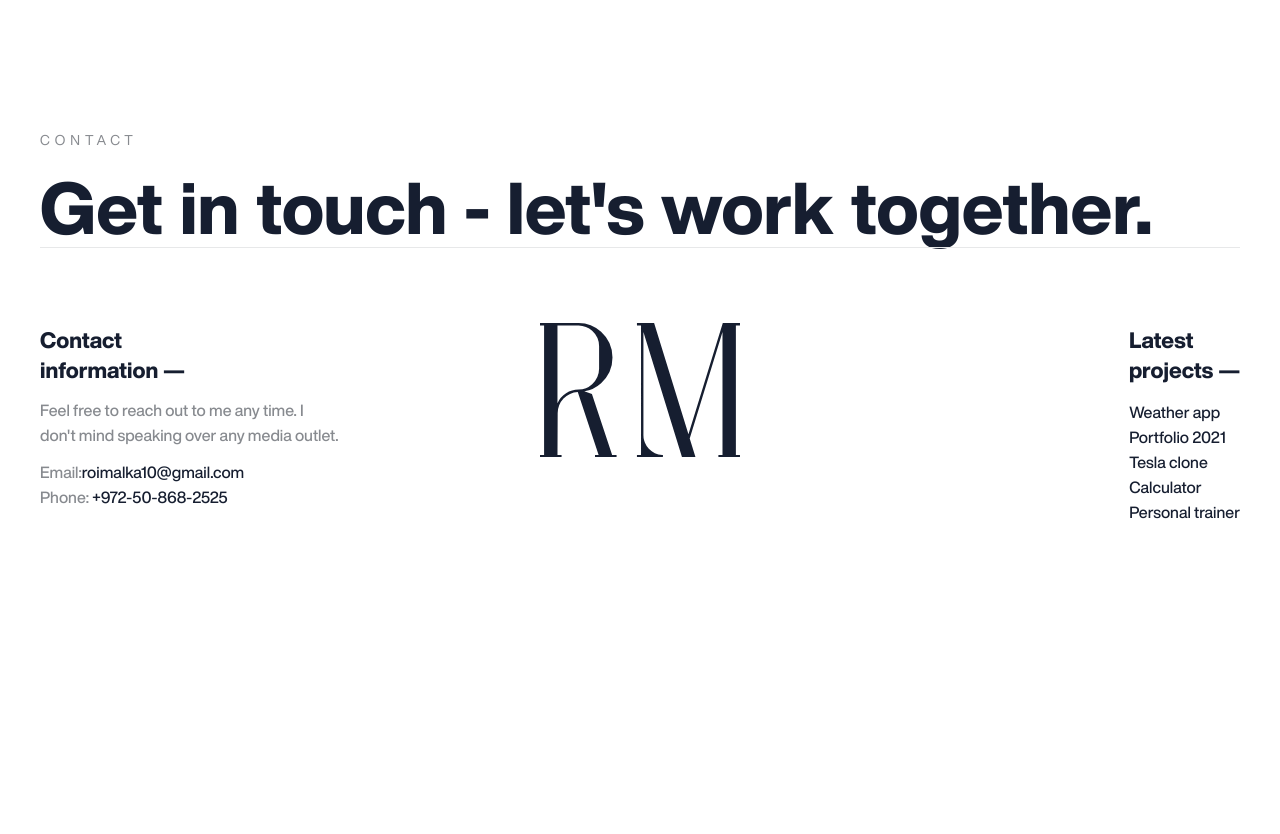
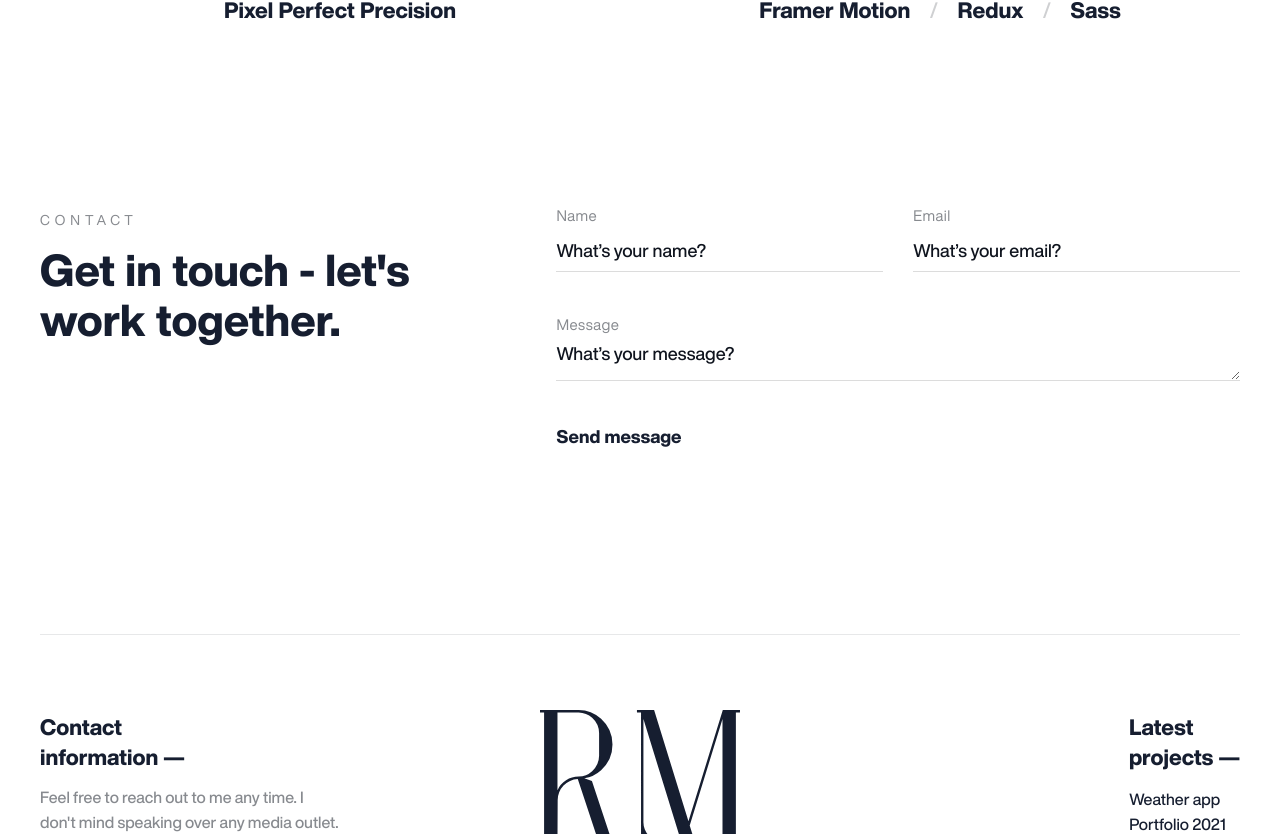
Before and after one commit to roimalka10/portfolio-2022, a React (Create React App) app: page /about in a window 1280 px wide. Shown: the part 832-1666 px from the top of the page. Before the commit the page ends 1435 px from the top, so only its background shows below. Built offline with nearby package versions, Linux system fonts and the light colour scheme.

Commit message:
added a functioning form for about page

```diff
--- a/src/containers/About.js
+++ b/src/containers/About.js
@@ -1,13 +1,43 @@
-import React from "react";
+import React, { useState, useRef } from "react";
 import { motion } from "framer-motion";
 import { BounceLoader } from "react-spinners";
 import AnimateLeft from "../components/Animate/AnimateLeft";
 import "../css/About.css";
 import UseLoading from "../Reusables/UseLoading";
+import emailjs from "@emailjs/browser";
 import Footer from "../components/Footer";
 
 const About = () => {
+  const form = useRef();
   const [loading] = UseLoading();
+  const [Name, setName] = useState("");
+  const [Email, setEmail] = useState("");
+  const [Massage, setMassage] = useState("");
+
+  const sendEmail = (e) => {
+    e.preventDefault();
+
+    setName("");
+    setEmail("");
+    setMassage("");
+
+    emailjs
+      .sendForm(
+        "service_cz0funu",
+        "template_ohceoko",
+        form.current,
+        "c-25Ng17awyf5yYj1"
+      )
+      .then(
+        (result) => {
+          console.log(result.text);
+          alert("Your email has been sent.");
+        },
+        (error) => {
+          console.log(error.text);
+        }
+      );
+  };
 
   return (
     <>
@@ -125,17 +155,72 @@ const About = () => {
                 </div>
               </div>
             </motion.section>
-            <section className="contact">
+            <motion.section
+              className="contact"
+              initial="hidden"
+              whileInView="visible"
+              viewport={{ once: true, amount: 0.35 }}
+              transition={{ duration: 0.6 }}
+              variants={{
+                visible: { opacity: 1, y: 0 },
+                hidden: { opacity: 0, y: 50 },
+              }}
+            >
               <div className="wrapper">
                 <div className="contact-headline">
                   <div>
                     <h5>Contact</h5>
-                    <h1>Get in touch - let's work together.</h1>
+                    <h2>Get in touch - let's work together.</h2>
                   </div>
                 </div>
-                <div className="contact-form"></div>
+                <div className="contact-form">
+                  <form ref={form} onSubmit={sendEmail}>
+                    <div className="row">
+                      <div className="input-wrapper">
+                        <label>Name</label>
+                        <input
+                          placeholder="What’s your name?"
+                          type="text"
+                          name="name"
+                          required
+                          onChange={(event) => setName(event.target.value)}
+                          value={Name}
+                        />
+                        <span class="input-bottom-line"></span>
+                      </div>
+                      <div className="input-wrapper">
+                        <label>Email</label>
+                        <input
+                          placeholder="What’s your email?"
+                          type="email"
+                          name="user_email"
+                          required
+                          onChange={(event) => setEmail(event.target.value)}
+                          value={Email}
+                        />
+                        <span class="input-bottom-line"></span>
+                      </div>
+                    </div>
+                    <div className="row textarea-row">
+                      <div className="input-wrapper">
+                        <label>Message</label>
+                        <textarea
+                          placeholder="What’s your message?"
+                          name="message"
+                          required
+                          onChange={(event) => setMassage(event.target.value)}
+                          value={Massage}
+                        />
+                        <span class="input-bottom-line"></span>
+                      </div>
+                    </div>
+                    <div className="submit-button">
+                      <input type="submit" value="Send message" />
+                    </div>
+                  </form>
+                </div>
               </div>
-            </section>
+            </motion.section>
           </>
           <Footer />
         </AnimateLeft>
--- a/src/css/About.css
+++ b/src/css/About.css
@@ -19,7 +19,7 @@
 }
 
 .about-skills {
-  padding: 140px 0;
+  padding: 180px 0;
 }
 
 .about-skills .wrapper {
@@ -44,6 +44,128 @@
 
 .about-skills .wrapper > div h3 {
   margin-top: 5px;
+}
+
+.contact {
+  padding-bottom: 140px;
+}
+
+.contact .wrapper {
+  display: flex;
+  justify-content: space-between;
+}
+
+.contact .contact-headline {
+  width: 37%;
+}
+
+.contact .contact-form {
+  width: 63%;
+  margin-left: 115px;
+}
+
+.contact .contact-form .row {
+  margin: 0 -15px 45px;
+  display: flex;
+  flex-wrap: wrap;
+}
+
+.contact .contact-form .row .input-wrapper {
+  padding: 0 15px;
+  width: 50%;
+}
+
+.contact .contact-form .textarea-row .input-wrapper {
+  width: 100%;
+  display: flex;
+  flex-direction: column;
+}
+
+.contact .contact-form .row input,
+.contact .contact-form .row textarea {
+  background: #fff;
+  width: 100%;
+  height: 45px;
+  font-size: 90%;
+  font-weight: 500;
+  color: #0f141e;
+  padding: 8px 0 6px 0;
+  border: 1px solid #dcdcdc;
+  border-width: 0 0 1px 0;
+  font-family: "Helvetica Now Display";
+}
+
+.contact .contact-form .row label {
+  display: block;
+  cursor: text;
+  font-size: 75%;
+  letter-spacing: 0.03em;
+  padding-bottom: 4px;
+  color: var(--gray);
+}
+
+.contact .contact-form .row input::placeholder,
+.contact .contact-form .row textarea::placeholder {
+  color: #0f141e;
+}
+
+.contact .contact-form .row input:hover,
+.contact .contact-form .row textarea:hover,
+.contact .contact-form .row input:focus,
+.contact .contact-form .row textarea:focus {
+  outline: none;
+}
+
+.contact .contact-form .row span.input-bottom-line {
+  display: block;
+  height: 1px;
+  width: 0px;
+  position: absolute;
+  background: #0f141e;
+  bottom: 0;
+  left: 15px;
+  transition: 0.6s;
+}
+
+.contact .contact-form .row input:hover + span.input-bottom-line,
+.contact .contact-form .row input:focus + span.input-bottom-line,
+.contact .contact-form .row textarea:hover + span.input-bottom-line,
+.contact .contact-form .row textarea:focus + span.input-bottom-line {
+  width: calc(100% - 30px);
+}
+
+.contact .contact-form .submit-button {
+  margin-bottom: 40px;
+  width: fit-content;
+  padding: 0 0 4px;
+}
+
+.contact .contact-form .submit-button input {
+  border: none;
+  background: transparent;
+  font-size: 90%;
+  height: 100%;
+  padding: 0 0 5px;
+  font-weight: bold;
+  font-family: inherit;
+  color: var(--blue);
+  cursor: pointer;
+}
+
+.contact .contact-form .submit-button::after {
+  position: absolute;
+  content: "";
+  bottom: 0;
+  left: 0;
+  width: 100%;
+  height: 2px;
+  background: var(--blue);
+  opacity: 0;
+  transition: 0.4s all;
+}
+
+.contact .contact-form .submit-button:hover::after {
+  opacity: 1;
 }
 
 .about-loader {
```
